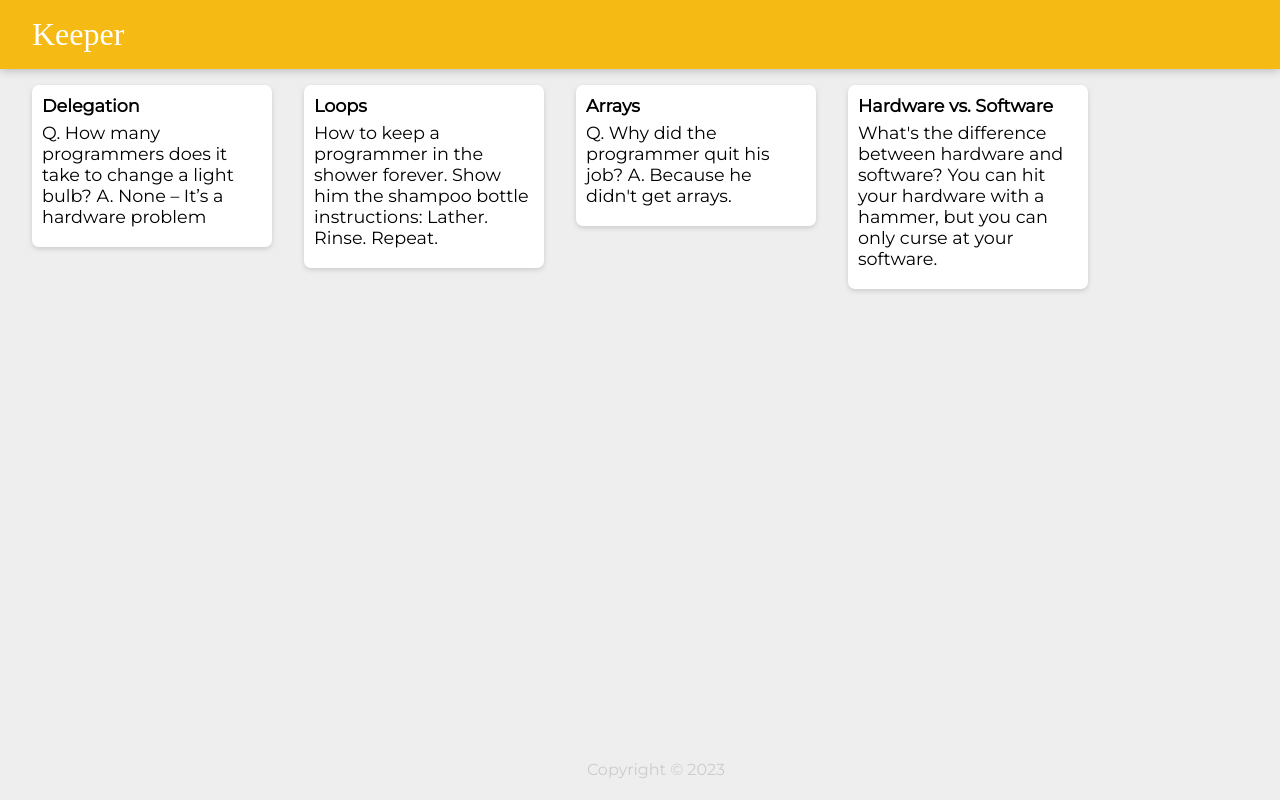
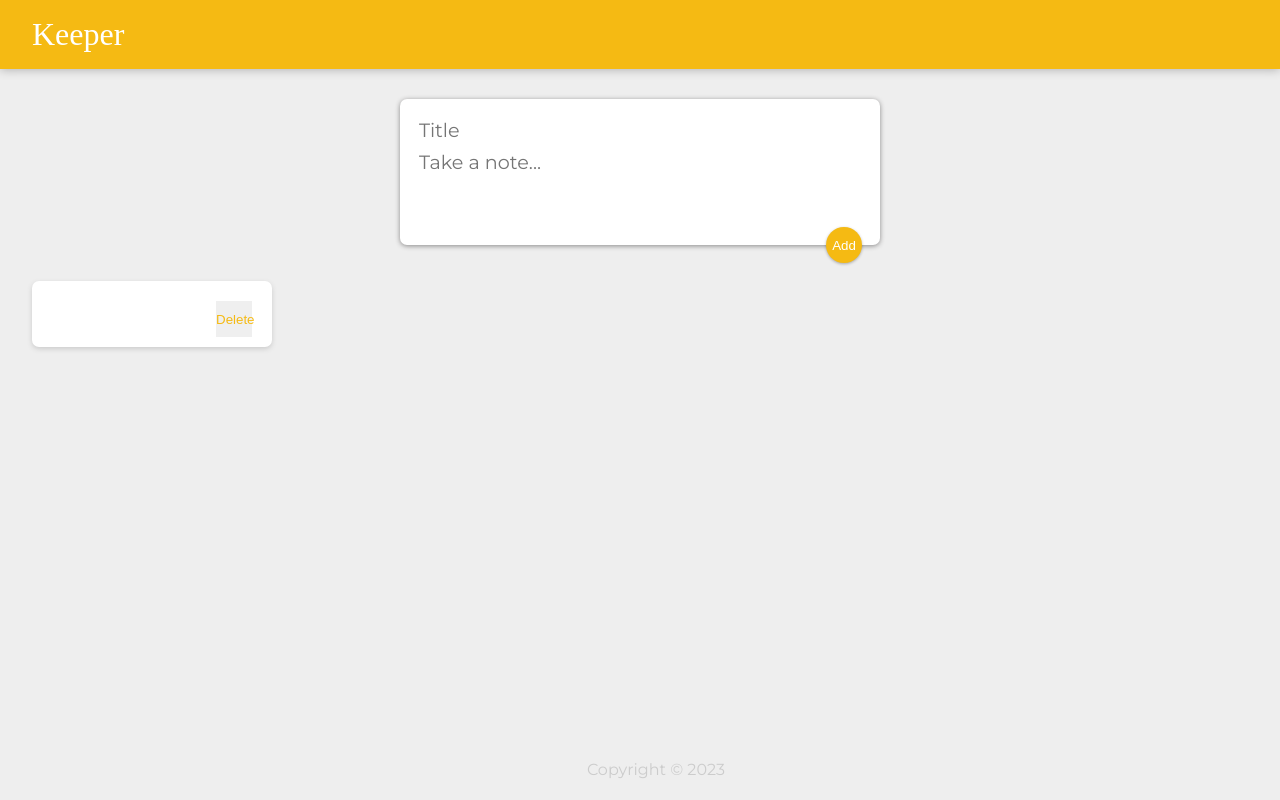
Before and after one commit to vperizes/KeeperApp, a React (Create React App) app: page / in a window 1280 px wide. Built offline with nearby package versions, Linux system fonts and the light colour scheme; a web font is replaced by a local one.

Commit message:
Add create note component. Update css

```diff
--- a/public/styles.css
+++ b/public/styles.css
@@ -54,3 +54,49 @@
   white-space: pre-wrap;
   word-wrap: break-word;
 }
+
+.note button {
+  position: relative;
+  float: right;
+  margin-right: 10px;
+  color: #f5ba13;
+  border: none;
+  width: 36px;
+  height: 36px;
+  cursor: pointer;
+  outline: none;
+}
+
+form {
+  position: relative;
+  width: 480px;
+  margin: 30px auto 20px auto;
+  background: #fff;
+  padding: 15px;
+  border-radius: 7px;
+  box-shadow: 0 1px 5px rgb(138, 137, 137);
+}
+form input,
+form textarea {
+  width: 100%;
+  border: none;
+  padding: 4px;
+  outline: none;
+  font-size: 1.2em;
+  font-family: inherit;
+  resize: none;
+}
+form button {
+  position: absolute;
+  right: 18px;
+  bottom: -18px;
+  background: #f5ba13;
+  color: #fff;
+  border: none;
+  border-radius: 50%;
+  width: 36px;
+  height: 36px;
+  box-shadow: 0 1px 3px rgba(0, 0, 0, 0.3);
+  cursor: pointer;
+  outline: none;
+}
--- a/src/components/App.jsx
+++ b/src/components/App.jsx
@@ -2,22 +2,15 @@
 import Header from "./Header.jsx";
 import Footer from "./Footer.jsx";
 import Note from "./Note.jsx";
-import notes from "../notes.js";
+import CreateArea from "./CreateArea.jsx";
 
 
 function App() {
     return (
         <div>
             <Header />
-            {notes.map( note => {
-                return (
-                    <Note
-                        key={note.id}
-                        noteTitle={note.title}
-                        noteContent={note.content}
-                    />
-                );
-            })}
+            <CreateArea />
+            <Note />
             <Footer />
         </div>
     );
--- /dev/null
+++ b/src/components/CreateArea.jsx
@@ -0,0 +1,15 @@
+import React from "react";
+
+function CreateArea() {
+  return (
+    <div>
+      <form>
+        <input name="title" placeholder="Title" />
+        <textarea name="content" placeholder="Take a note..." rows="3" />
+        <button>Add</button>
+      </form>
+    </div>
+  );
+}
+
+export default CreateArea;
--- a/src/components/Note.jsx
+++ b/src/components/Note.jsx
@@ -5,6 +5,7 @@
         <div className="note">
             <h1>{props.noteTitle}</h1>
             <p>{props.noteContent}</p>
+            <button>Delete</button>
         </div>
     );
 }
```
Also changed, not shown: src/index.js (+0 -12 lines).
